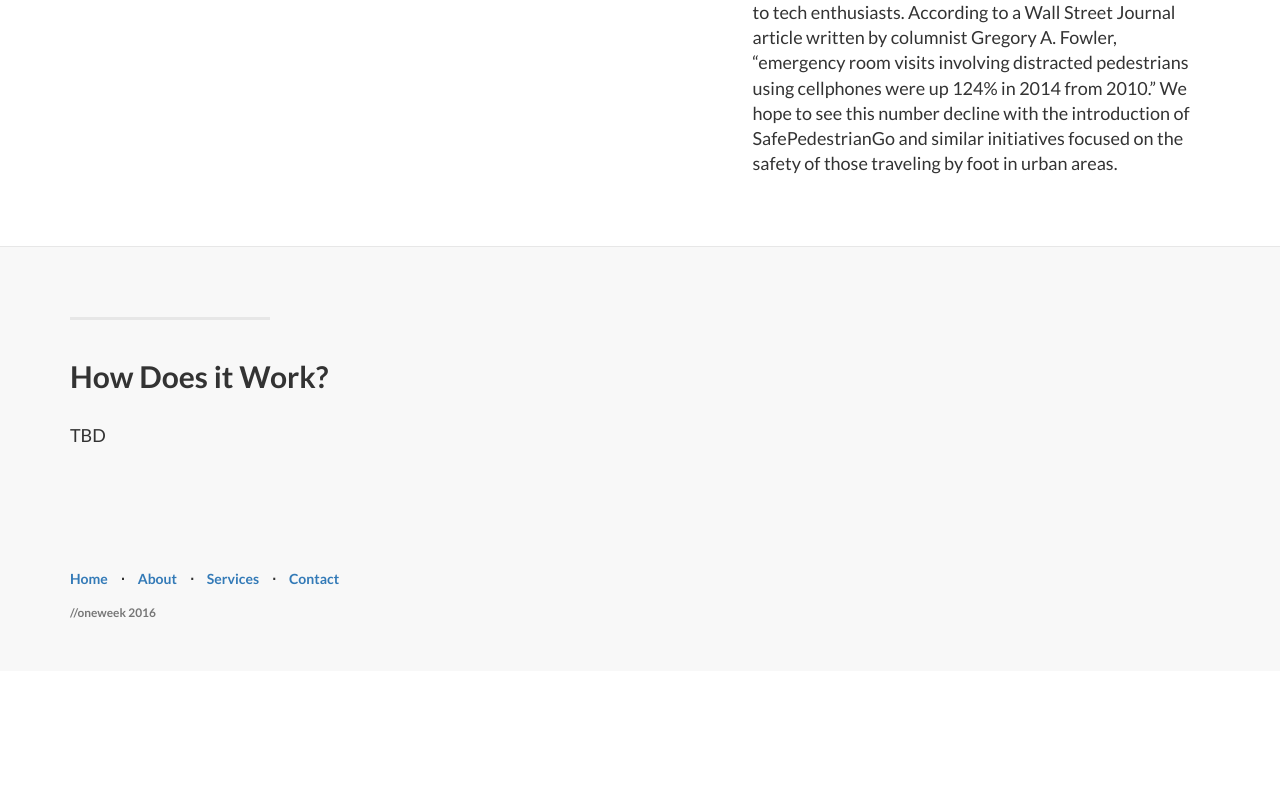
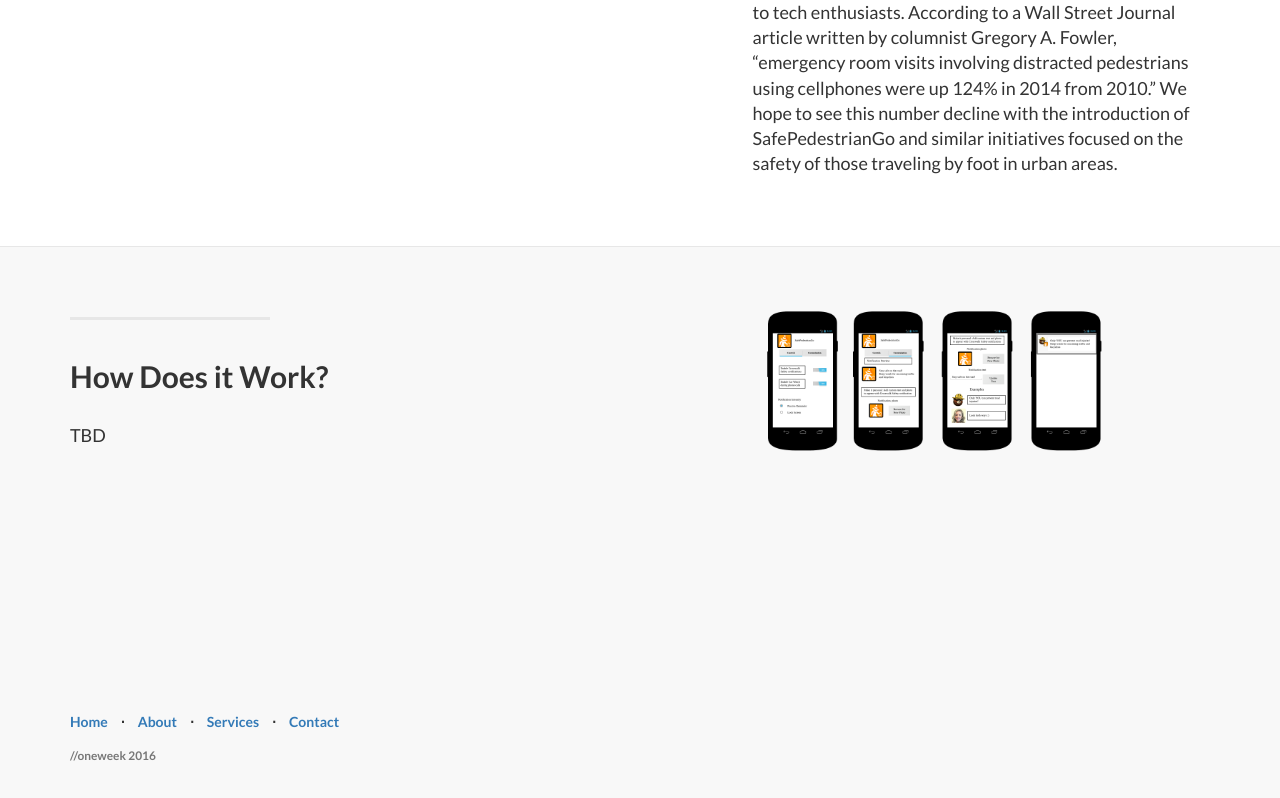
Before and after one commit to safepedestriango/safepedestriango.github.io, a plain HTML site: page index.html in a window 1280 px wide. Shown: the part 2269-3067 px from the top of the page. Before the commit the page ends 2940 px from the top, so only its background shows below. Drawn offline with Linux system fonts and the light colour scheme.

Commit message:
Update index.html

```diff
--- a/index.html
+++ b/index.html
@@ -148,7 +148,7 @@
                     <p class="lead">TBD</p>
                 </div>
                 <div class="col-lg-5 col-lg-offset-2 col-sm-6">
-                    <img class="img-responsive" src="SafePed Mockup - List Page" alt="">
+                    <img class="img-responsive" src="safepedmockup.png" alt="">
                 </div>
             </div>
 
```
